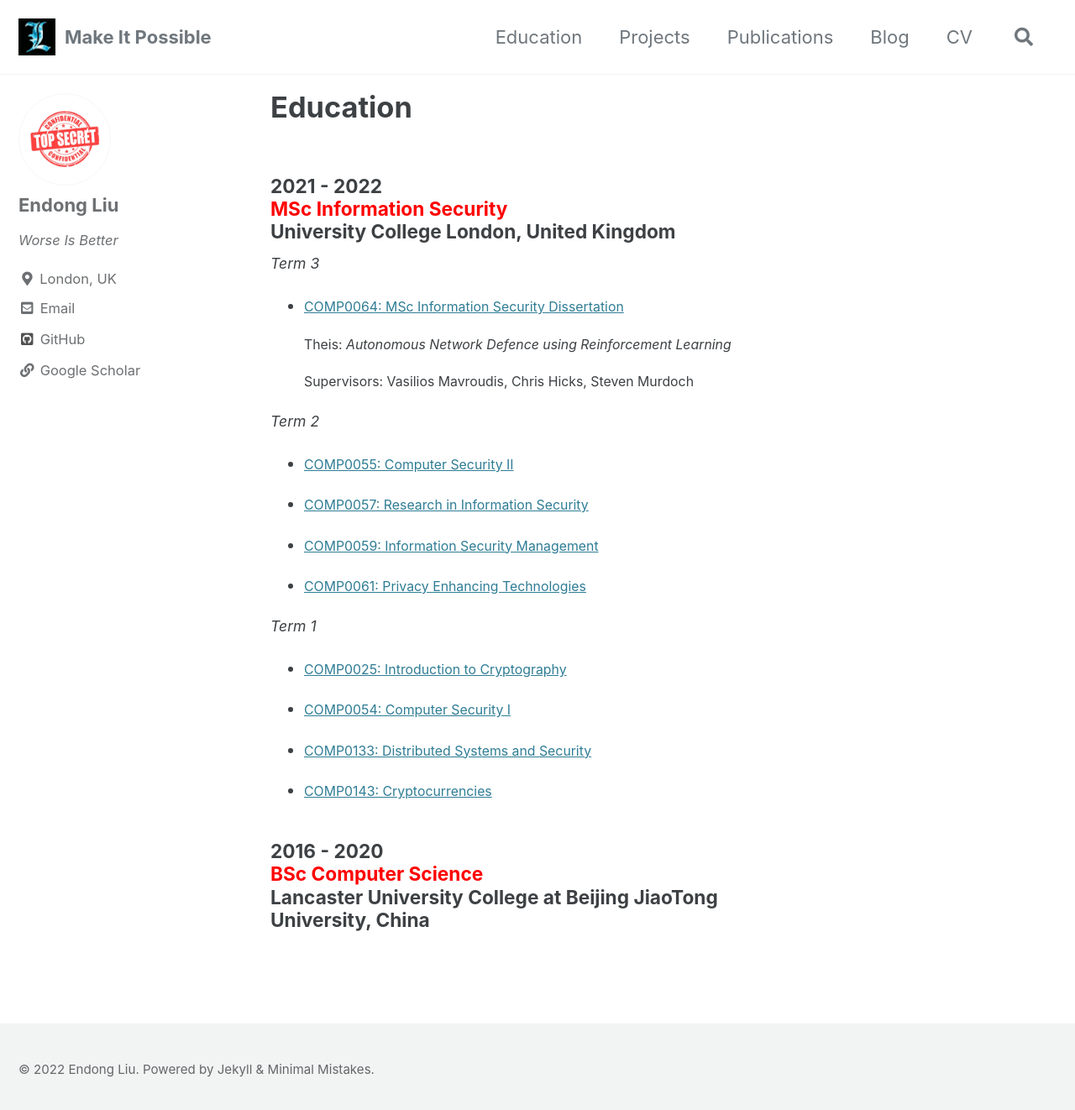
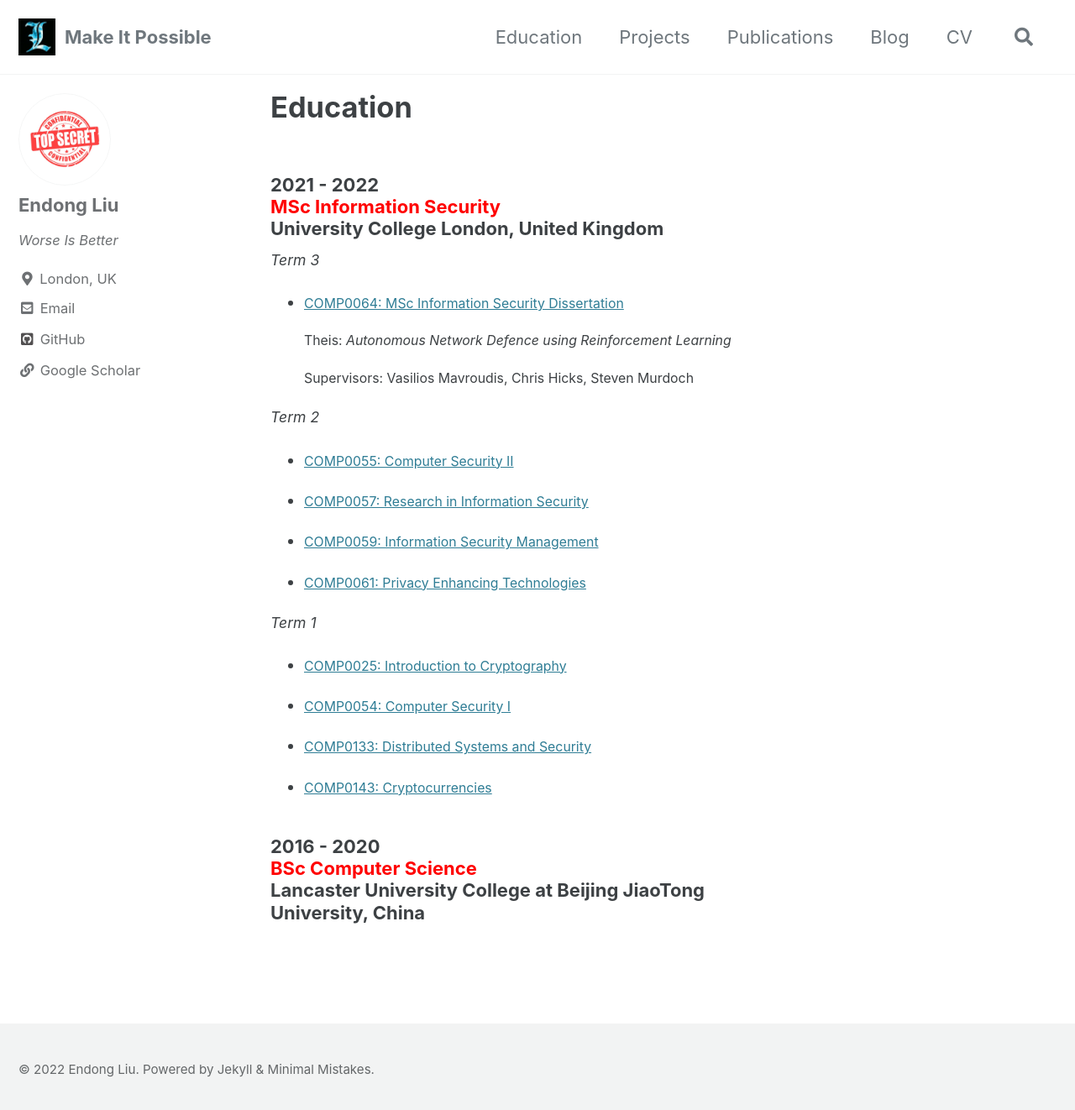
Before and after one commit to ZzPoLariszZ/zzpolariszz.github.io, a Jekyll site: the page built from _pages/education.md, in a window 1280 px wide and 1330 px high. Shown: the top 1322 px of the window at 84% size. Built offline with Jekyll 4.4.1, drawn with Linux system fonts in a browser that asks for light colours; cached includes are drawn as plain includes.

Commit message:
Update education.md

```diff
--- a/_pages/education.md
+++ b/_pages/education.md
@@ -5,7 +5,7 @@ layout: single
 author_profile: true
 ---
 
-##### 2021 - 2022 <br> <span style="color: red">MSc Information Security</span> <br> University College London, United Kingdom
+###### 2021 - 2022 <br> <span style="color: red">MSc Information Security</span> <br> University College London, United Kingdom
 
 *Term 3*
 
@@ -35,4 +35,4 @@ author_profile: true
 
 - [COMP0143: Cryptocurrencies](https://www.ucl.ac.uk/module-catalogue/modules/cryptocurrencies/COMP0143)
 
-##### 2016 - 2020 <br> <span style="color: red">BSc Computer Science</span> <br> Lancaster University College at Beijing JiaoTong University, China
+###### 2016 - 2020 <br> <span style="color: red">BSc Computer Science</span> <br> Lancaster University College at Beijing JiaoTong University, China
```
